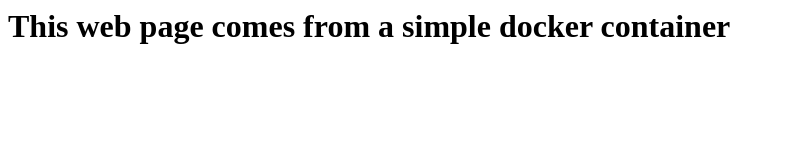
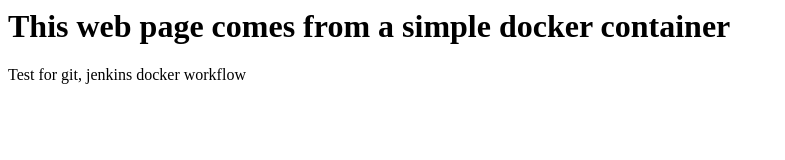
Before and after one commit to lrhudson/webapp, a plain HTML site: page index.html in a window 1280 px wide. Shown: the whole page, without its empty margins (0-785 px from the left). Drawn offline with Linux system fonts and the light colour scheme.

Commit message:
Changed the web page

```diff
--- a/index.html
+++ b/index.html
@@ -3,5 +3,6 @@
 </head>
 <body>
 <h1>This web page comes from a simple docker container</h1>
+<div>Test for git, jenkins docker workflow</div>
 </body>
 </html>
```
